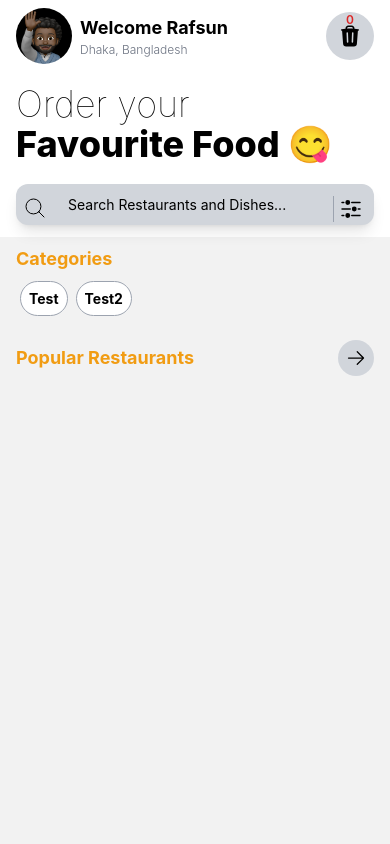
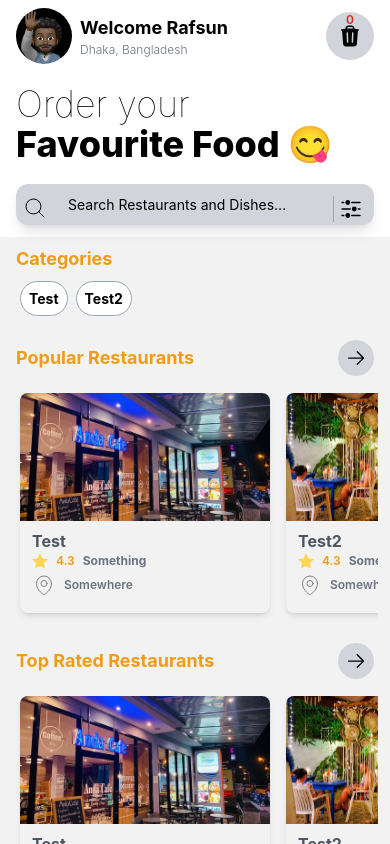
Before and after one commit to rafsun-riad/food-order-app-mobile, a React Native app: screen /Home in a window 390 px wide. Built offline with nearby package versions, Linux system fonts and the light colour scheme.

Commit message:
working with Restaurant

```diff
--- /dev/null
+++ b/components/RestaurantItem.js
@@ -0,0 +1,42 @@
+import { View, Text, TouchableOpacity, Image } from 'react-native';
+import { SvgXml } from 'react-native-svg';
+
+const locationIcon = `<svg xmlns="http://www.w3.org/2000/svg" fill="none" viewBox="0 0 24 24" stroke="currentColor" className="size-6">
+  <path strokeLinecap="round" strokeLinejoin="round" d="M15 10.5a3 3 0 1 1-6 0 3 3 0 0 1 6 0Z" />
+  <path strokeLinecap="round" strokeLinejoin="round" d="M19.5 10.5c0 7.142-7.5 11.25-7.5 11.25S4.5 17.642 4.5 10.5a7.5 7.5 0 1 1 15 0Z" />
+</svg>
+`;
+
+function RestaurantItem({ restaurant }) {
+  return (
+    <TouchableOpacity>
+      <View className="mx-2 w-[250px] h-[220px] rounded-lg shadow-md overflow-hidden">
+        <Image source={restaurant.image} className="w-full h-32 object-cover" />
+        <View className="mx-3 mt-2">
+          <Text className="font-bold text-gray-600 text-base">
+            {restaurant.name}
+          </Text>
+
+          <View className="flex-row items-center space-x-2">
+            <Image source={restaurant.star} className="w-4 h-4 object-cover" />
+            <Text className="font-semibold text-[#f19c13] text-xs">
+              {restaurant.rating}
+            </Text>
+            <Text className="font-bold text-gray-500 text-xs">
+              {restaurant.category}
+            </Text>
+          </View>
+
+          <View className="flex-row items-center space-x-2 mt-1">
+            <SvgXml xml={locationIcon} color="gray" width={20} height={20} />
+            <Text className="font-semibold text-gray-500 text-xs">
+              {restaurant.location}
+            </Text>
+          </View>
+        </View>
+      </View>
+    </TouchableOpacity>
+  );
+}
+
+export default RestaurantItem;
--- /dev/null
+++ b/components/RestaurantType.js
@@ -0,0 +1,33 @@
+import { View, Text, ScrollView } from 'react-native';
+import { ArrowRightIcon } from 'react-native-heroicons/solid';
+import RestaurantItem from './RestaurantItem';
+
+function RestaurantType({ restaurants, restaurantType }) {
+  return (
+    <View className="mt-5">
+      <View className="mx-4 mb-2 flex-row items-center justify-between">
+        <Text className="text-lg font-bold text-[#f19c13] ">
+          {restaurantType}
+        </Text>
+        <View className="p-2 bg-gray-300 rounded-full">
+          <ArrowRightIcon size={20} color="black" />
+        </View>
+      </View>
+      <ScrollView
+        horizontal
+        showsHorizontalScrollIndicator={false}
+        contentContainerStyle={{
+          paddingBottom: 10,
+          paddingTop: 5,
+        }}
+        className="mx-3 mt-1"
+      >
+        {restaurants.map((restaurant) => (
+          <RestaurantItem key={restaurant.id} restaurant={restaurant} />
+        ))}
+      </ScrollView>
+    </View>
+  );
+}
+
+export default RestaurantType;
--- a/screens/HomeScreen.js
+++ b/screens/HomeScreen.js
@@ -11,10 +11,11 @@ import {
 import {
   TrashIcon,
   AdjustmentsHorizontalIcon,
-  ArrowRightIcon,
 } from 'react-native-heroicons/solid';
 import { SvgXml } from 'react-native-svg';
+
 import CategoryItem from '../components/CategoryItem';
+import RestaurantType from '../components/RestaurantType';
 
 const SearchIcon = `<svg xmlns="http://www.w3.org/2000/svg" fill="none" viewBox="0 0 24 24" stroke="currentColor" className="size-6">
   <path strokeLinecap="round" strokeLinejoin="round" d="m21 21-5.197-5.197m0 0A7.5 7.5 0 1 0 5.196 5.196a7.5 7.5 0 0 0 10.607 10.607Z" />
@@ -24,9 +25,35 @@ const SearchIcon = `<svg xmlns="http://www.w3.org/2000/svg" fill="none" viewBox=
 function HomeScreen() {
   const categories = [
     { id: 1, title: 'Test' },
-    { id: 1, title: 'Test2' },
+    { id: 2, title: 'Test2' },
   ];
-  const restaurants = [];
+  const restaurants = [
+    {
+      id: 1,
+      name: 'Test',
+      image: require('../assets/restaurantsImages/Anda.jpeg'),
+      star: require('../assets/images/fullStar.png'),
+      description:
+        'It is a long established fact that a reader will be distracted by the readable content of a page when looking at its layout.',
+      rating: 4.3,
+      category: 'Something',
+      price: 15.5,
+      location: 'Somewhere',
+    },
+    {
+      id: 2,
+      name: 'Test2',
+      image: require('../assets/restaurantsImages/Boho.jpeg'),
+      star: require('../assets/images/fullStar.png'),
+      description:
+        'It is a long established fact that a reader will be distracted by the readable content of a page when looking at its layout.',
+      rating: 4.3,
+      category: 'Something',
+      price: 15.5,
+      location: 'Somewhere',
+    },
+  ];
+
   return (
     <>
       <SafeAreaView
@@ -91,24 +118,23 @@ function HomeScreen() {
             ))}
           </ScrollView>
         </View>
-        <View className="mt-5">
-          <View className="mx-4 mb-2 flex-row items-center justify-between">
-            <Text className="text-lg font-bold text-[#f19c13] ">
-              Popular Restaurants
-            </Text>
-            <View className="p-2 bg-gray-300 rounded-full">
-              <ArrowRightIcon size={20} color="black" />
-            </View>
-          </View>
-          <ScrollView
-            vertical
-            showsVerticalScrollIndicator={false}
-            contentContainerStyle={{
-              paddingBottom: 15,
-              paddingTop: 10,
-            }}
-          ></ScrollView>
-        </View>
+
+        <RestaurantType
+          restaurants={restaurants}
+          restaurantType="Popular Restaurants"
+        />
+
+        <RestaurantType
+          restaurants={restaurants}
+          restaurantType="Top Rated Restaurants"
+        />
+
+        <RestaurantType
+          restaurants={restaurants}
+          restaurantType="Explore New Restaurants"
+        />
+
+        <View className="my-6"></View>
       </ScrollView>
     </>
   );
```
